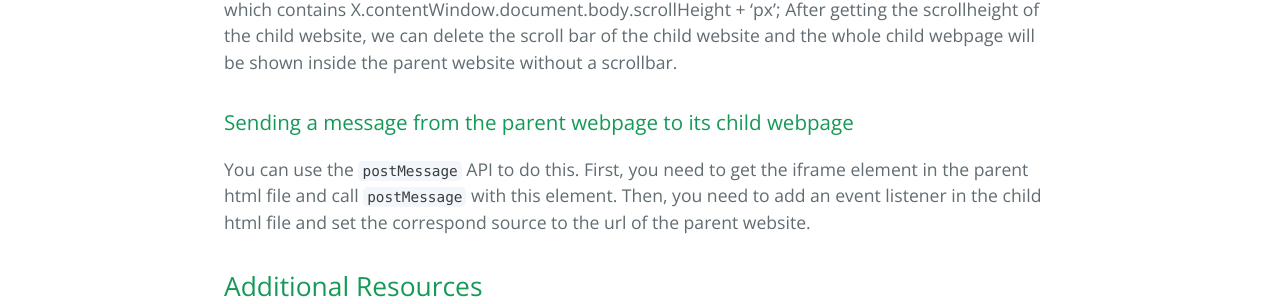
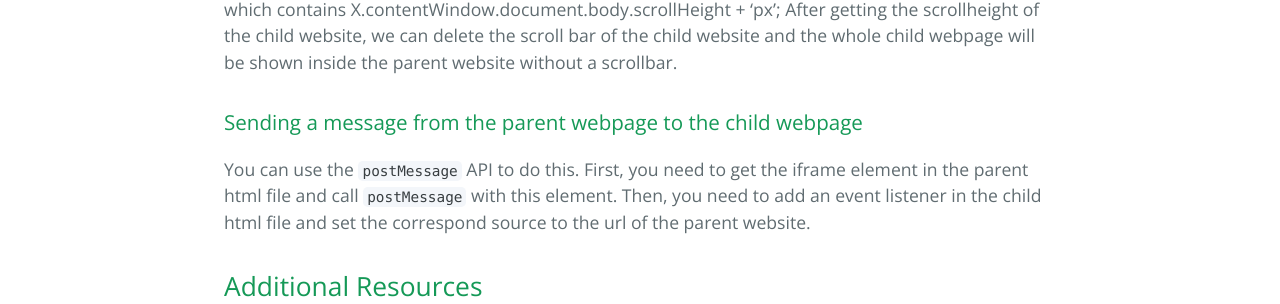
Before and after one commit to learning-software-engineering/learning-software-engineering.github.io, a Jekyll site: the page built from Topics/Tech_Stacks/Iframe.md, in a window 1280 px wide. Shown: the part 998-1302 px from the top of the page. Built offline with Jekyll 4.4.1, drawn with Linux system fonts in a browser that asks for light colours; our own code applies the rules of GitHub Pages for plain Markdown files.

Commit message:
Update Topics/Tech_Stacks/Iframe.md
Co-authored-by: Andrew Abosh <andrewaboshartworks@gmail.com>

```diff
--- a/Topics/Tech_Stacks/Iframe.md
+++ b/Topics/Tech_Stacks/Iframe.md
@@ -17,7 +17,7 @@ There is two important things related to Iframe and I provide instructions about
 You can use get the scrollhight of the child website by add a javascript block in the parent html file which contains X.contentWindow.document.body.scrollHeight + 'px';
 After getting the scrollheight of the child website, we can delete the scroll bar of the child website and the whole child webpage will be shown inside the parent website without a scrollbar.
 
-### Sending a message from the parent webpage to its child webpage
+### Sending a message from the parent webpage to the child webpage
 You can use the `postMessage` API to do this. First, you need to get the iframe element in the parent html file and call `postMessage` with this element.
 Then, you need to add an event listener in the child html file and set the correspond source to the url of the parent website.
 
```
